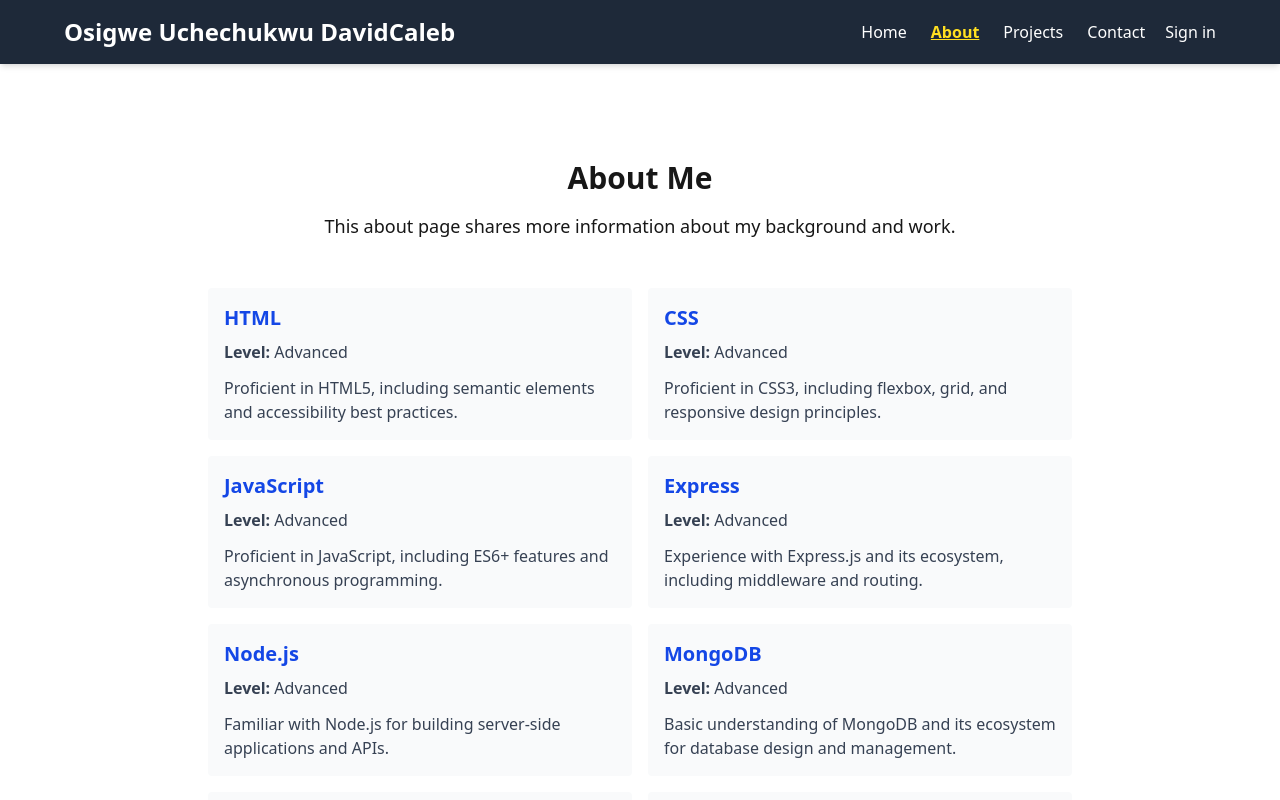
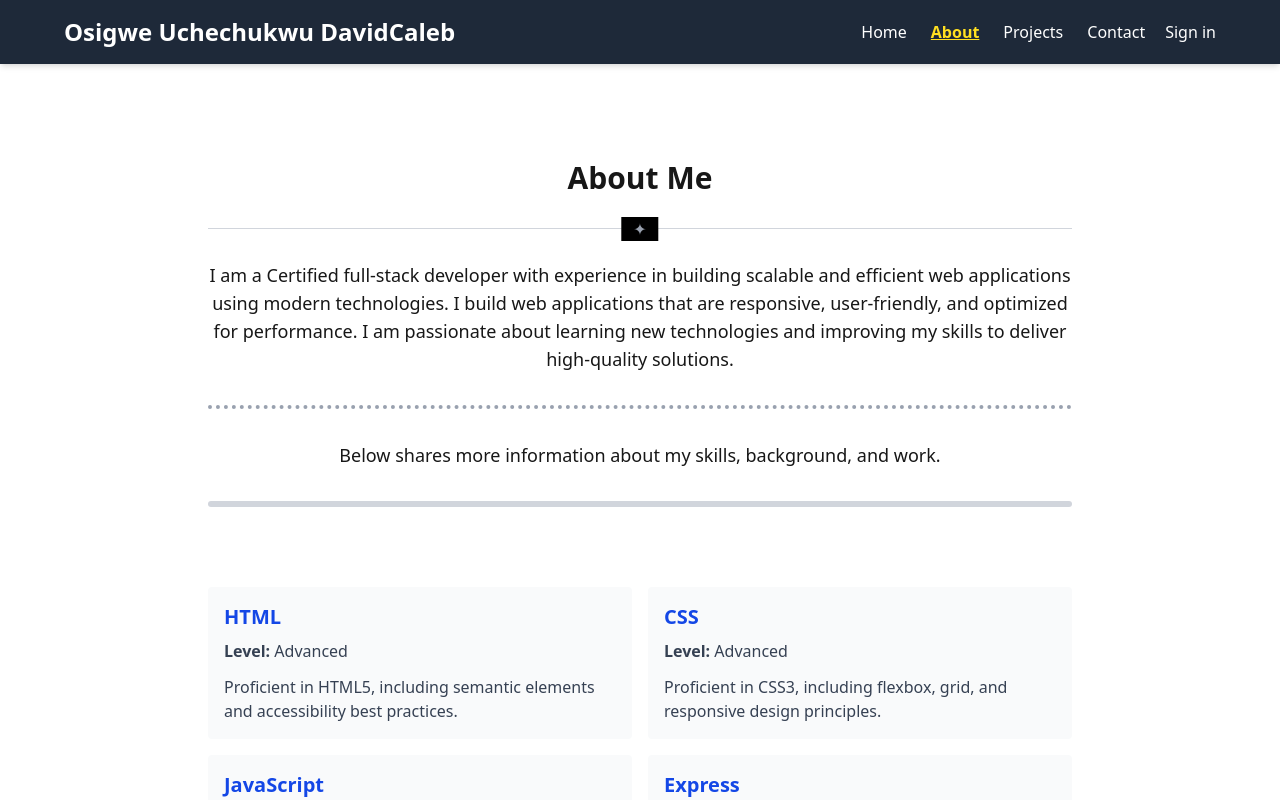
Before and after one commit to sirdave01/wdd430-portfolio, a Next.js app: page /about in a window 1280 px wide. Shown: the top 800 px of the page. Built offline with nearby package versions, Linux system fonts and the light colour scheme; no server answers.

Commit message:
fixed up the portfolio webpage

```diff
--- a/app/about/page.tsx
+++ b/app/about/page.tsx
@@ -79,11 +79,26 @@ export default function About() {
 
         <h2 className="text-3xl font-bold mb-4">About Me</h2>
 
+        {/* create a nice divider - not a straight line- between this paragraph and the previous one  */}
+        <hr className="relative my-8 overflow-visible border-t border-gray-300 after:absolute after:left-1/2 after:top-1/2 after:-translate-x-1/2 after:-translate-y-1/2 after:bg-black after:px-3 after:text-gray-400 after:content-['✦']" />
+
+           <p className="text-lg text-white-700">
+
+          I am a Certified full-stack developer with experience in building scalable and efficient web applications using modern technologies.
+
+          I build web applications that are responsive, user-friendly, and optimized for performance. I am passionate about learning new technologies and improving my skills to deliver high-quality solutions.
+
+        </p>
+
+        {/* create a nice divider between this paragraph and the previous one */}
+        <hr className="my-8 border-t-4 border-dotted border-gray-400" />
         <p className="text-lg text-white-700">
 
-          This about page shares more information about my background and work.
+          Below shares more information about my skills, background, and work.
 
         </p>
+
+        <hr className="my-8 h-1.5 rounded-full border-0 bg-gray-300" />
 
       </section>
 
--- a/app/page.tsx
+++ b/app/page.tsx
@@ -33,7 +33,7 @@ export default function Home() {
 
         <p className="text-lg text-white">
 
-          I am a full-stack developer learning Next.js and React. Here are some of my recent projects.
+          I am a Certified full-stack developer, I work with modern web technologies to build scalable and efficient applications. Here are some of my recent projects.
 
         </p>
 
```
